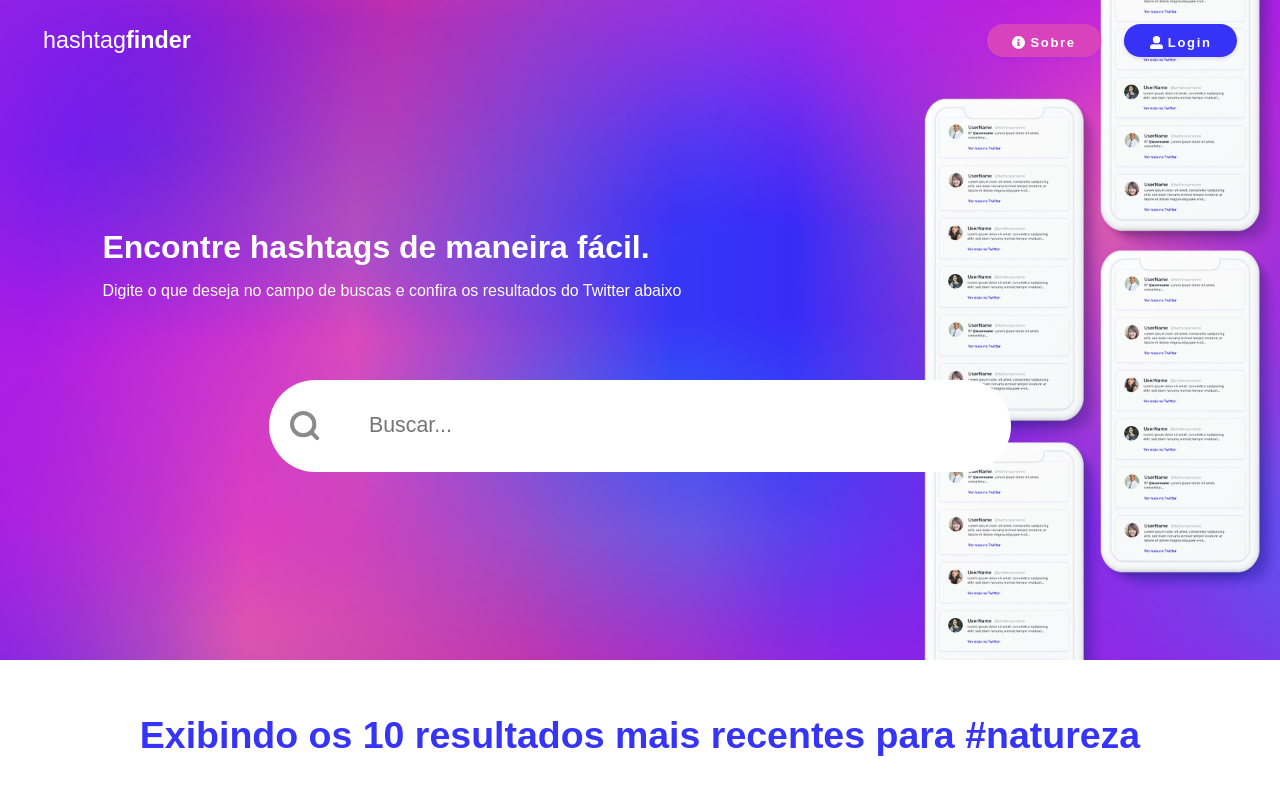
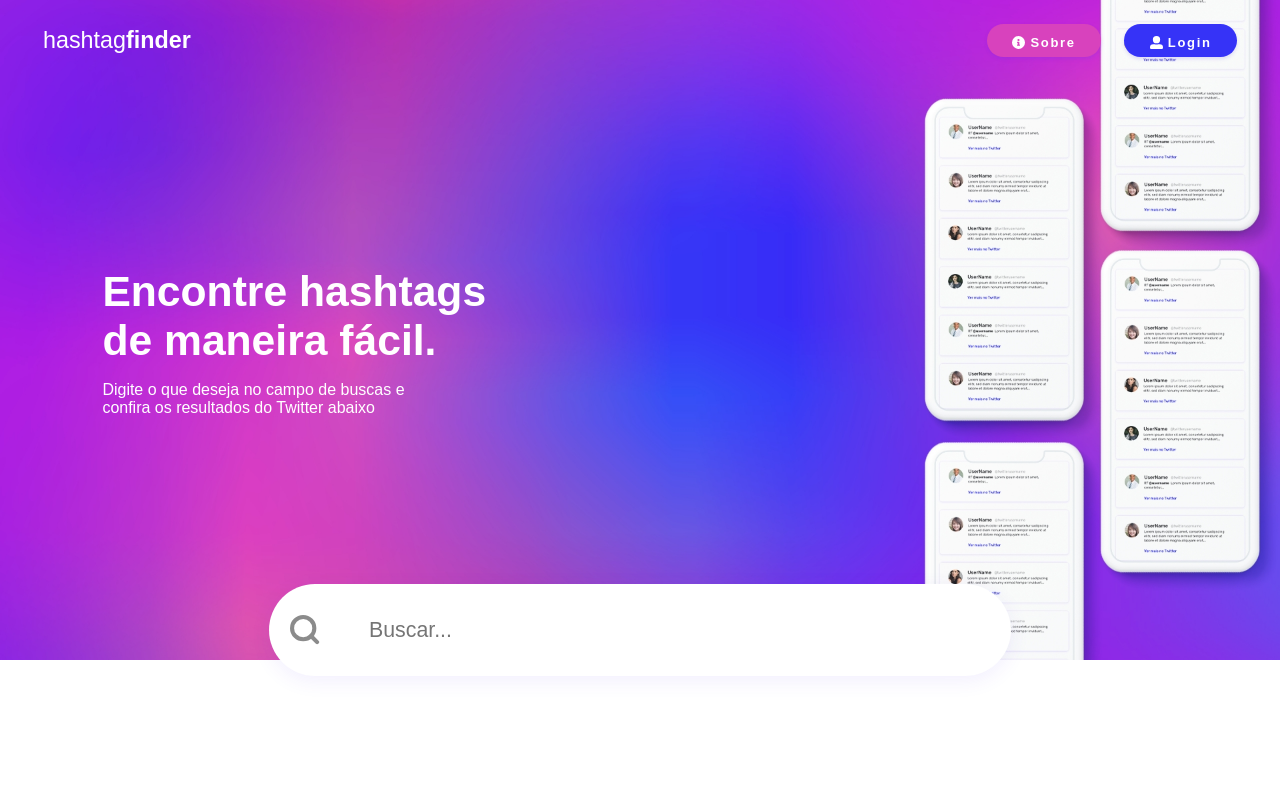
Before and after one commit to alexandrememorium/projeto_hashtag, a React (Create React App) app: page / in a window 1280 px wide. Shown: the top 800 px of the page. Built offline with nearby package versions, Linux system fonts and the light colour scheme.

Commit message:
atualização input busca

```diff
--- a/src/paginas/Home/home.module.css
+++ b/src/paginas/Home/home.module.css
@@ -59,10 +59,11 @@ p {
         background-image: url("../../img/hero-bg.jpg");
         background-size: 100%;
         align-items: flex-start;
+        margin-bottom: 240px;
     }
 
     .header h1 {
-        font-size: 3em;
+        font-size: 4em;
         font-weight: bold;
     }
 
@@ -78,6 +79,9 @@ p {
         background-position: 3%;
         background-size: 30px;
         padding-left: 100px;
+        position: absolute;
+        top: 520px;
+        box-shadow: 0px 5px 20px #5538EE14;
     }
 }
 
--- a/src/paginas/Home/index.js
+++ b/src/paginas/Home/index.js
@@ -18,8 +18,8 @@ function Home() {
             </div>
 
             <div className={styles.header}>
-                <h1>Encontre hashtags de maneira fácil.</h1>
-                <p>Digite o que deseja no campo de buscas e confira os resultados do Twitter abaixo</p>
+                <h1>Encontre hashtags<br></br> de maneira fácil.</h1>
+                <p>Digite o que deseja no campo de buscas e<br></br> confira os resultados do Twitter abaixo</p>
                 <input type={Text} name={'Busca'} placeholder={'Buscar...'}></input>
             </div>
 
```
